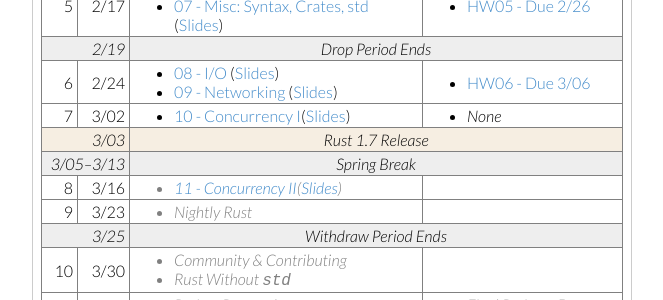
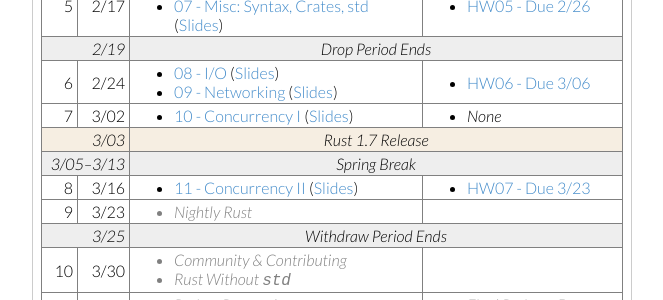
Before and after one commit to cis198-2016s/cis198-2016s.github.io, a Jekyll site: the page built from schedule/index.html, in a window 1280 px wide. Shown: the part 471-771 px from the top of the page, without its empty margins (308-971 px from the left). Built offline with Jekyll 4.4.1, drawn with Linux system fonts in a browser that asks for light colours.

Commit message:
hw07 -> schedule

```diff
--- a/schedule/index.html
+++ b/schedule/index.html
@@ -146,7 +146,7 @@ permalink: /schedule/
         <td>
           <ul>
             <li><a href="https://github.com/cis198-2016s/slides/blob/gh-pages/10/content.md">
-                10 - Concurrency I</a>(<a href="/slides/10/">Slides</a>)
+                10 - Concurrency I</a> (<a href="/slides/10/">Slides</a>)
           </ul>
         <td>
           <ul>
@@ -156,12 +156,15 @@ permalink: /schedule/
       <tr class="schedevent"> <td colspan=2>3/05&ndash;3/13 <td colspan=2>Spring Break
       <tr>
         <td>8 <td>3/16
-        <td class="tentative">
+        <td>
           <ul>
             <li><a href="https://github.com/cis198-2016s/slides/blob/gh-pages/11/content.md">
-              11 - Concurrency II</a>(<a href="/slides/11/">Slides</a>)
+              11 - Concurrency II</a> (<a href="/slides/11/">Slides</a>)
           </ul>
         <td>
+          <ul>
+            <li><a href="https://github.com/cis198-2016s/homework/tree/master/hw07">HW07 - Due 3/23</a>
+          </ul>
       <tr>
         <td>9 <td>3/23
         <td class="tentative">
```
